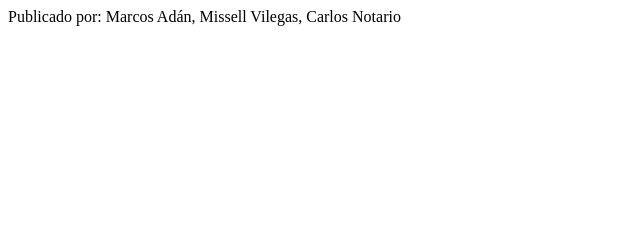
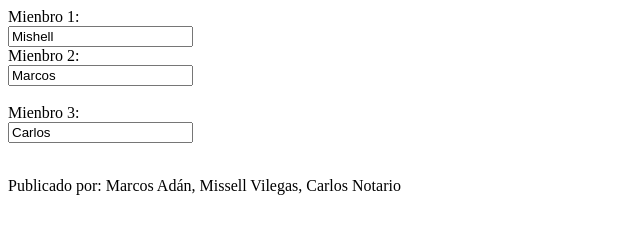
Before and after one commit to Mikkita1/Practica-2.6-Entornos, a plain HTML site: page index.html in a window 1280 px wide. Shown: the whole page, without its empty margins (0-640 px from the left). Drawn offline with Linux system fonts and the light colour scheme.

Commit message:
Update index.html

```diff
--- a/index.html
+++ b/index.html
@@ -14,6 +14,14 @@
 		</article>
 	</section>
 	<aside>
+		<form action="/action_page.php">
+			  <label for="name1">Mienbro 1:</label><br>
+			  <input type="text" id="name1" name="name1" value="Mishell"><br>
+			  <label for="name2">Mienbro 2:</label><br>
+			  <input type="text" id="name2" name="name2" value="Marcos"><br><br>
+			  <label for="name3">Mienbro 3:</label><br>
+			  <input type="text" id="name3" name="name3" value="Carlos"><br><br>
+		</form>
 
 	</aside>
 	<footer>
```
